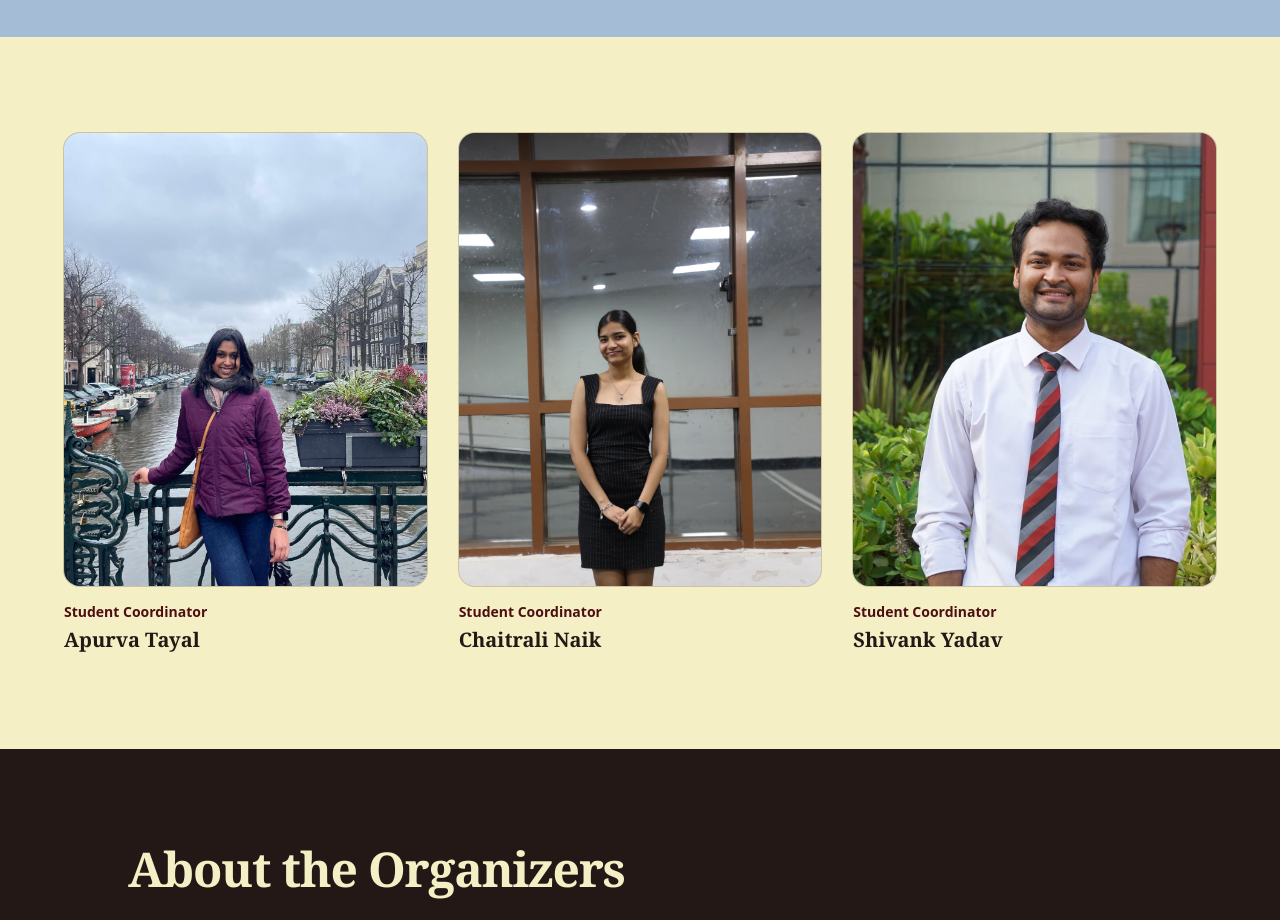
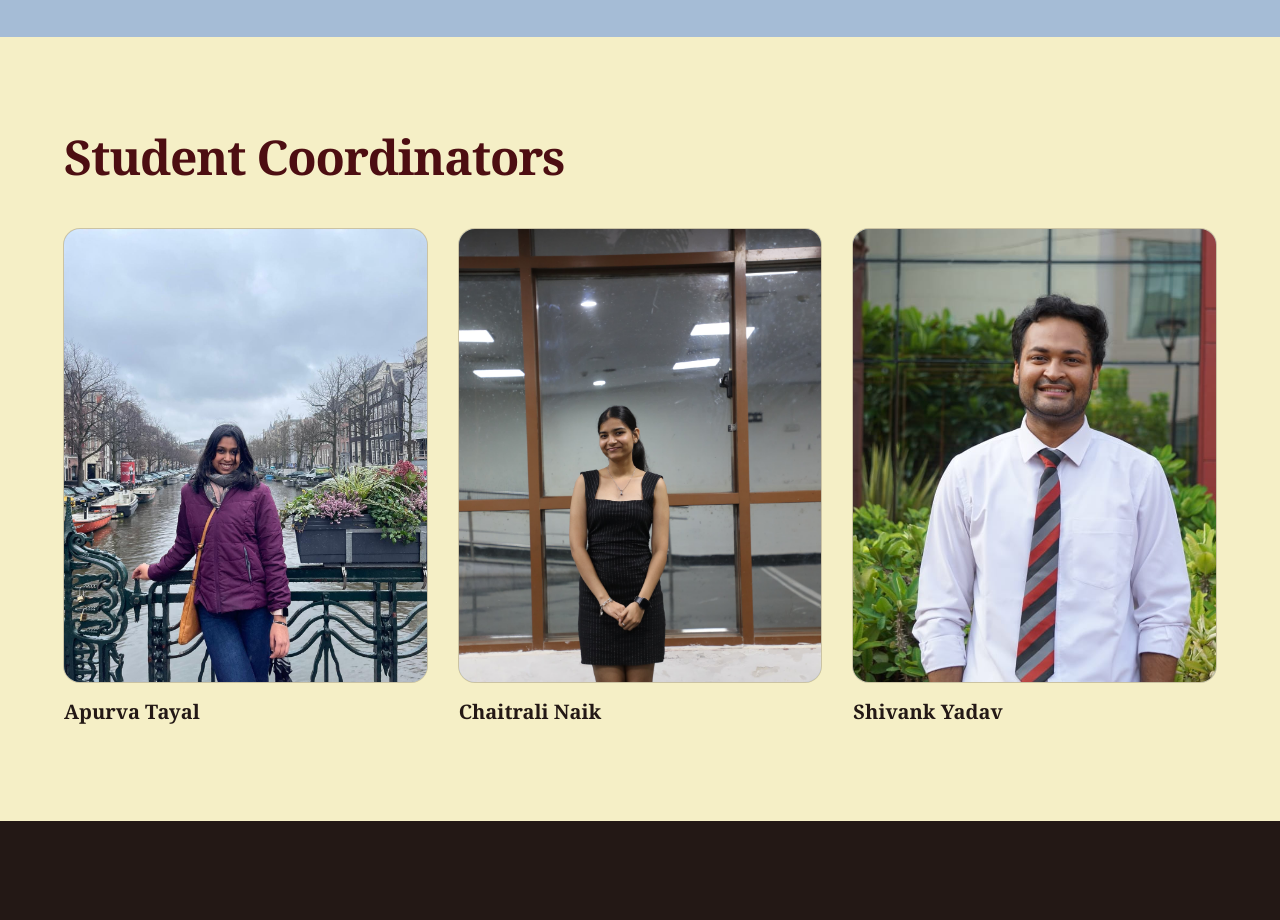
Before and after one commit to dpiitipr/ipmc-nludelhi, a Next.js app: page /about in a window 1280 px wide. Shown: the part 2040-2960 px from the top of the page. Built offline with nearby package versions, Linux system fonts and the light colour scheme.

Commit message:
Stud-Co fix

```diff
--- a/src/app/about/page.tsx
+++ b/src/app/about/page.tsx
@@ -175,6 +175,9 @@ export default function AboutPage() {
             {/* ---------- STUDENT COORDINATORS ---------- */}
       <section className="w-full bg-[#F5EFC6] px-6 py-24">
         <div className="mx-auto max-w-6xl space-y-12">
+          <h2 className="font-serif text-4xl font-bold tracking-tight text-[#4D0E12] sm:text-5xl">
+            Student Coordinators
+          </h2>
 
           <ul className="grid grid-cols-1 gap-8 sm:grid-cols-2 lg:grid-cols-3">
             {coordinators.map((c) => (
@@ -190,7 +193,6 @@ export default function AboutPage() {
                     />
                   </div>
                   <figcaption className="mt-4">
-                    <span className="block text-sm font-bold text-[#4D0E12]">{c.role}</span>
                     <span className="mt-1 block font-serif text-xl font-bold leading-snug text-[#231815]">
                       {c.name}
                     </span>
```
